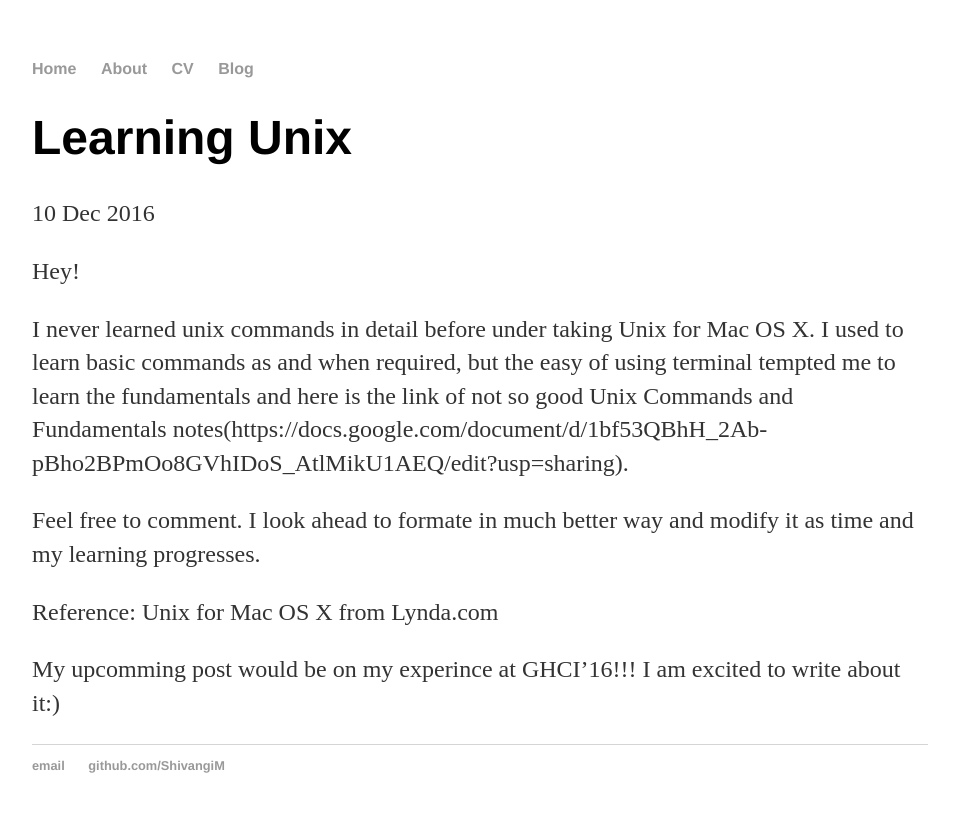
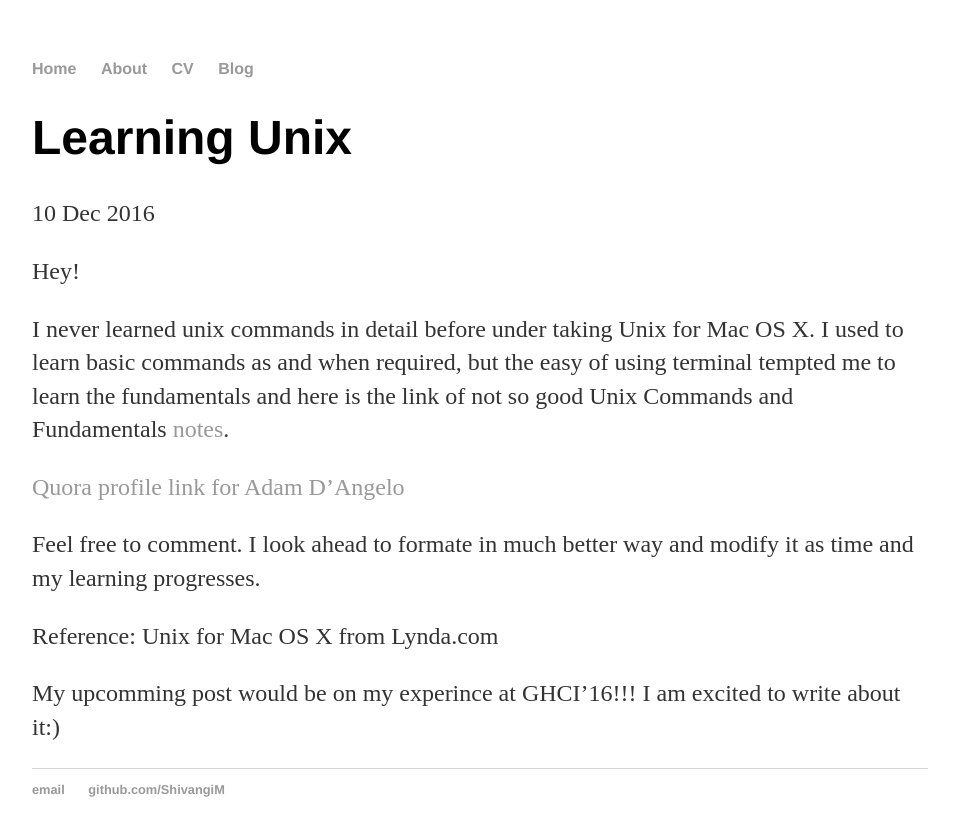
Before and after one commit to ShivangiM/shivangim.github.io, a Jekyll site: the page built from _posts/2016-12-10-Learning Unix.md, in a window 1280 px wide. Shown: the top 836 px of the page, without its empty margins (160-1119 px from the left). Built offline with Jekyll 4.4.1, drawn with Linux system fonts in a browser that asks for light colours.

Commit message:
Update 2016-12-10-Learning Unix.md

```diff
--- a/_posts/2016-12-10-Learning Unix.md
+++ b/_posts/2016-12-10-Learning Unix.md
@@ -8,7 +8,10 @@ Hey!
 
 I never learned unix commands in detail before under taking Unix for Mac OS X.
 I used to learn basic commands as and when required, but the easy of using terminal tempted me to learn the fundamentals
-and here is the link of not so good Unix Commands and Fundamentals notes(https://docs.google.com/document/d/1bf53QBhH_2Ab-pBho2BPmOo8GVhIDoS_AtlMikU1AEQ/edit?usp=sharing).
+and here is the link of not so good Unix Commands and Fundamentals [notes](https://docs.google.com/document/d/1bf53QBhH_2Ab-pBho2BPmOo8GVhIDoS_AtlMikU1AEQ/edit?usp=sharing).
+
+
+<a href="http://www.quora.com/Adam-DAngelo">Quora profile link for Adam D'Angelo</a>
 
 Feel free to comment.
 I look ahead to formate in much better way and modify it as time and my learning progresses.
```
